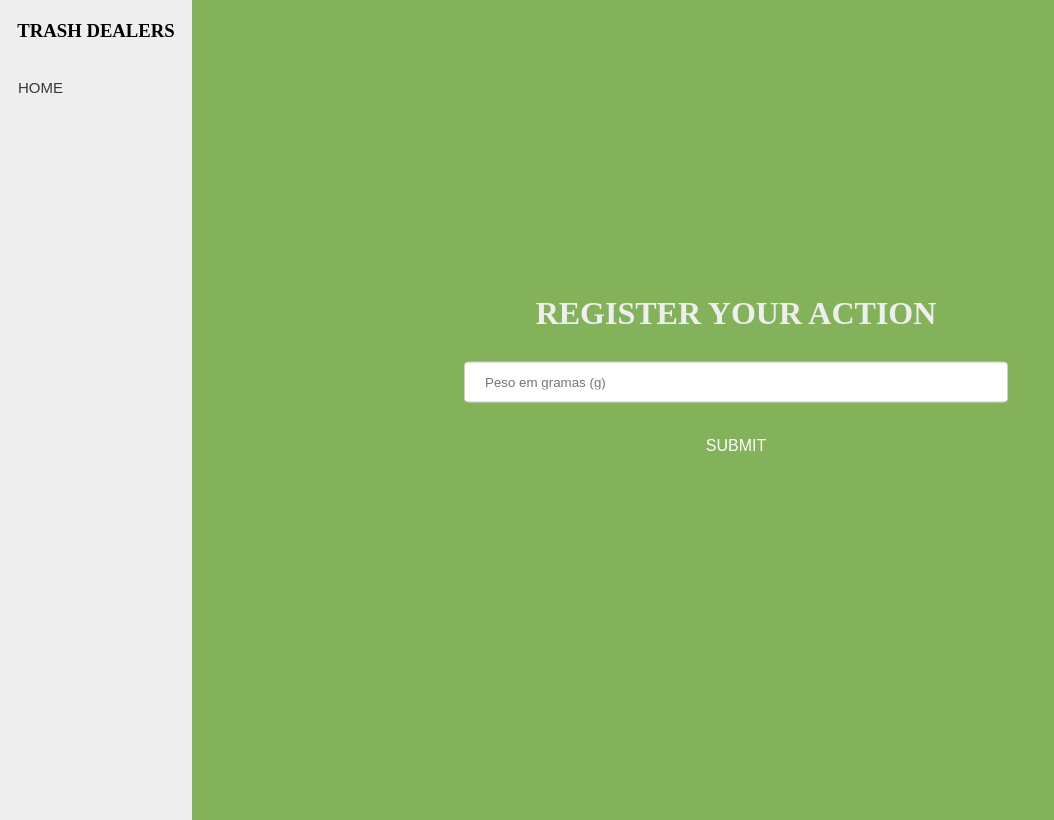
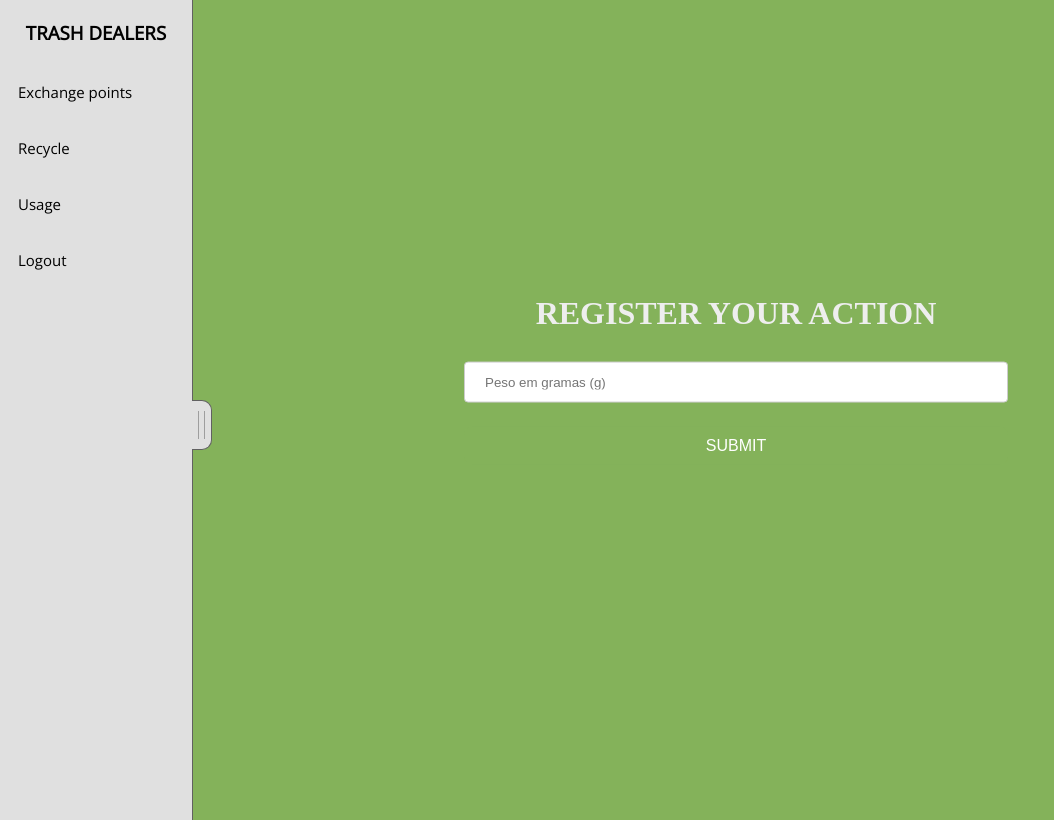
Before and after one commit to RNaoki/TrashDealers, a website: page trash/views/recycle.html in a window 1280 px wide. Shown: the whole page, without its empty margins (0-1054 px from the left). Drawn offline with nearby package versions, Linux system fonts and the light colour scheme; no server answers.

Commit message:
Correcao no menu do split left

```diff
--- a/trash/views/assets/css/chart-style.css
+++ b/trash/views/assets/css/chart-style.css
@@ -5,31 +5,68 @@ body {
     position: relative;
     transition: all 0.3s linear;
     top:0;
+    margin:0;
 }
 
 .split {
-    height: 100%;
-    width: 50%;
-    position: fixed;
-    z-index: 1;
-    top: 0;
-    overflow-x: hidden;
-    padding-top: 20px;
-  }
+  height: 100%;
+  position: relative;
+  top: 0;
+  overflow-x: hidden;
+  padding-top: 20px;
+  transition:0.70s;
+}
 
   /* Control the left side */
   .left {
     left: 0;
-    display: none;
-    width: 0%;
-    background-color: #EEEEEE;
+    width: 15%;
+    background-color: #e0e0e0;
+    border-right: 1px solid #616161;
+    position:fixed;
+    z-index:1;
+
+
   }
 
   /* Control the right side */
   .right {
-    right: 0;
-    width: 100%;
+    margin-left:15%;
+    width: 85%;
     background-color: rgb(132, 178, 90);
+  }
+  .abre_fecha{
+    border: none;
+    left:15%;
+    top:50%;
+    background-color: #e0e0e0;
+    text-align: center;
+    text-decoration: none;
+    font-size: 1px;
+    border-radius: 0px 10px 10px 0px;
+    border-right: 1px solid #616161;
+    border-bottom: 1px solid #616161;
+    border-top: 1px solid #616161;
+    cursor: pointer;
+    height: 50px;
+    width: 20px;
+    position:fixed;
+    z-index: 1;
+    text-decoration: none;
+    outline: 0;
+  }
+  .lines {
+    border-left: 1px solid #9e9e9e;
+    height: 28px;
+    float: left;
+    margin-left: 5px;
+  }
+  .labeled {
+    margin-top: 0;
+    text-align: center;
+    font-weight: bolder;
+    font-family:"Open sans";
+
   }
 
   /* If you want the content centered horizontally and vertically */
@@ -47,32 +84,18 @@ body {
     padding: 0;
   }
 
-  .points-button{
-    background-color: #eee;
-    color: #eee;
+  .points-button {
+    background-color: #e0e0e0;
     cursor: pointer;
     padding: 18px;
     width: 100%;
-    border: none;
     text-align: left;
     outline: none;
     font-size: 15px;
+    font-family: "Open sans";
+    border:none;
   }
 
-  .right button{
-    border: none;
-    float: left;
-    color: white;
-    left: 0;
-    margin-top:25%;
-    text-align: center;
-    text-decoration: none;
-    font-size: 1px;
-    border-radius: 0px 10px 10px 0px;
-    cursor: pointer;
-    height: 30px;
-    width: 20px;
-  }
 
   .centered button:hover{
     background-color: rgb(146, 146, 146); /* Green */
--- a/trash/views/assets/css/points-style.css
+++ b/trash/views/assets/css/points-style.css
@@ -1,37 +1,75 @@
 body {
     overflow-x:hidden;
-    overflow-y:scroll
+    overflow-y:hidden
     !important;
     position: relative;
     transition: all 0.3s linear;
     top:0;
+    margin:0;
 }
 
 .split {
-    height: 100%;
-    width: 50%;
-    position: fixed;
-    z-index: 1;
-    top: 0;
-    overflow-x: hidden;
-    padding-top: 20px;
-  }
+  height: 100%;
+  position: relative;
+  top: 0;
+  overflow-x: hidden;
+  padding-top: 20px;
+  transition:0.70s;
+}
 
   /* Control the left side */
   .left {
     left: 0;
     width: 15%;
-    background-color: #EEEEEE;
+    background-color: #e0e0e0;
+    border-right: 1px solid #616161;
+    position:fixed;
+    z-index:1;
+
+
   }
 
   /* Control the right side */
   .right {
-    right: 0;
+    margin-left:15%;
     width: 85%;
     background-image: url("../img/91352.jpg");
     background-size: cover;
     background-repeat: no-repeat;
     background-position: center center;
+  }
+  .abre_fecha{
+    border: none;
+    left:15%;
+    top:50%;
+    background-color: #e0e0e0;
+    text-align: center;
+    text-decoration: none;
+    font-size: 1px;
+    border-radius: 0px 10px 10px 0px;
+    border-right: 1px solid #616161;
+    border-bottom: 1px solid #616161;
+    border-top: 1px solid #616161;
+    cursor: pointer;
+    height: 50px;
+    width: 20px;
+    position:fixed;
+    z-index: 1;
+    text-decoration: none;
+    outline: 0;
+  }
+  .lines {
+    border-left: 1px solid #9e9e9e;
+    height: 28px;
+    float: left;
+    margin-left: 5px;
+  }
+  .labeled {
+    margin-top: 0;
+    text-align: center;
+    font-weight: bolder;
+    font-family:"Open sans";
+
   }
 
   /* If you want the content centered horizontally and vertically */
@@ -49,21 +87,16 @@ body {
     padding: 0;
   }
 
-  .points-button{
-    background-color: #eee;
-    color: #444;
+  .points-button {
+    background-color: #e0e0e0;
     cursor: pointer;
     padding: 18px;
     width: 100%;
-    border: none;
     text-align: left;
     outline: none;
     font-size: 15px;
-  }
-
-  .labeled {
-    margin-top: 0;
-    text-align: center;
+    font-family: "Open sans";
+    border:none;
   }
 
   .points-button:hover{
--- a/trash/views/assets/css/recycle-style.css
+++ b/trash/views/assets/css/recycle-style.css
@@ -5,30 +5,68 @@ body {
     position: relative;
     transition: all 0.3s linear;
     top:0;
+    margin:0;
 }
 
 .split {
-    height: 100%;
-    width: 50%;
-    position: fixed;
-    z-index: 1;
-    top: 0;
-    overflow-x: hidden;
-    padding-top: 20px;
-  }
+  height: 100%;
+  position: relative;
+  top: 0;
+  overflow-x: hidden;
+  padding-top: 20px;
+  transition:0.70s;
+}
 
   /* Control the left side */
   .left {
     left: 0;
     width: 15%;
-    background-color: #EEEEEE;
+    background-color: #e0e0e0;
+    border-right: 1px solid #616161;
+    position:fixed;
+    z-index:1;
+
+
   }
 
   /* Control the right side */
   .right {
-    right: 0;
+    margin-left:15%;
     width: 85%;
     background-color: rgb(132, 178, 90);
+  }
+  .abre_fecha{
+    border: none;
+    left:15%;
+    top:50%;
+    background-color: #e0e0e0;
+    text-align: center;
+    text-decoration: none;
+    font-size: 1px;
+    border-radius: 0px 10px 10px 0px;
+    border-right: 1px solid #616161;
+    border-bottom: 1px solid #616161;
+    border-top: 1px solid #616161;
+    cursor: pointer;
+    height: 50px;
+    width: 20px;
+    position:fixed;
+    z-index: 1;
+    text-decoration: none;
+    outline: 0;
+  }
+  .lines {
+    border-left: 1px solid #9e9e9e;
+    height: 28px;
+    float: left;
+    margin-left: 5px;
+  }
+  .labeled {
+    margin-top: 0;
+    text-align: center;
+    font-weight: bolder;
+    font-family:"Open sans";
+
   }
 
   /* If you want the content centered horizontally and vertically */
@@ -46,16 +84,16 @@ body {
     padding: 0;
   }
 
-  .points-button{
-    background-color: #eee;
-    color: #eee;
+  .points-button {
+    background-color: #e0e0e0;
     cursor: pointer;
     padding: 18px;
     width: 100%;
-    border: none;
     text-align: left;
     outline: none;
     font-size: 15px;
+    font-family: "Open sans";
+    border:none;
   }
 
   .centered button{
--- a/trash/views/recycle.html
+++ b/trash/views/recycle.html
@@ -3,20 +3,28 @@
 <head>
     <script src='https://code.jquery.com/jquery-3.1.0.min.js'></script>
     <link href="assets/css/recycle-style.css" rel="stylesheet">
+    <link rel="stylesheet" type="text/css" href="//fonts.googleapis.com/css?family=Open+Sans" />
 </head>
 
 <body onload='trash.read();'>
   <main>
-    <div class="split left">
+    <div class="split left" id="menu">
       <div>
-          <h3 class="labeled">TRASH DEALERS</h3>
-        </div>
-        <div>
-          <button style="color: rgb(56, 55, 55);" onclick="trash.points_page()" class="points-button">HOME</button>
-        </div>
+        <h3 class="labeled">TRASH DEALERS</h3>
+      </div>
+      <div>
+        <button onclick="trash.exchange_page()" class="points-button">Exchange points</button>
+        <button onclick="trash.recycle_page()" class="points-button">Recycle</button>
+        <button onclick="trash.chart_page()" class="points-button">Usage</button>
+        <button onclick="trash.back_page()" class="points-button">Logout</button>
+      </div>
     </div>
 
-    <div class="split right">
+    <div class="split right" id="right">
+      <button class="abre_fecha" id="abre_fecha" onclick="trash.open_sidebar()">
+        <p class="lines" style="margin-left:0px;"></p>
+        <p class="lines"></p>
+      </button>
       <div class="centered">
         <h1 style='color: #eee;'>REGISTER YOUR ACTION</h1>
         <form>
```
Also changed, not shown: trash/views/chart.html (+11 -8 lines), trash/views/points.html (+8 -3 lines).
